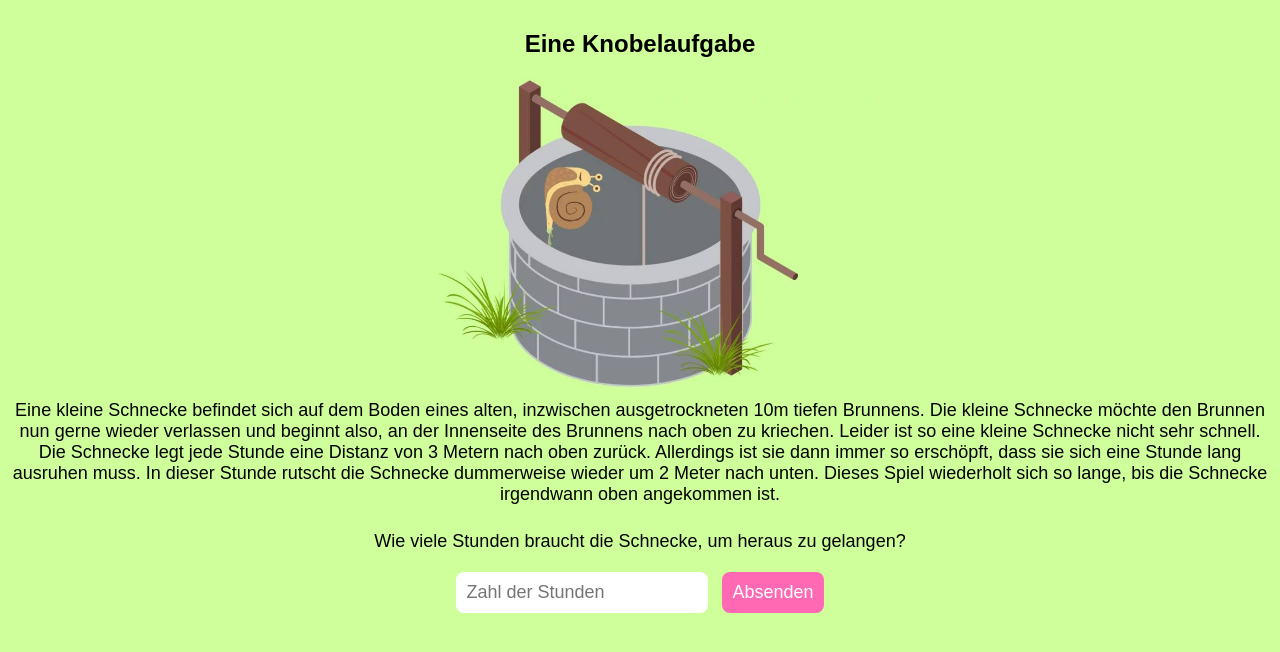
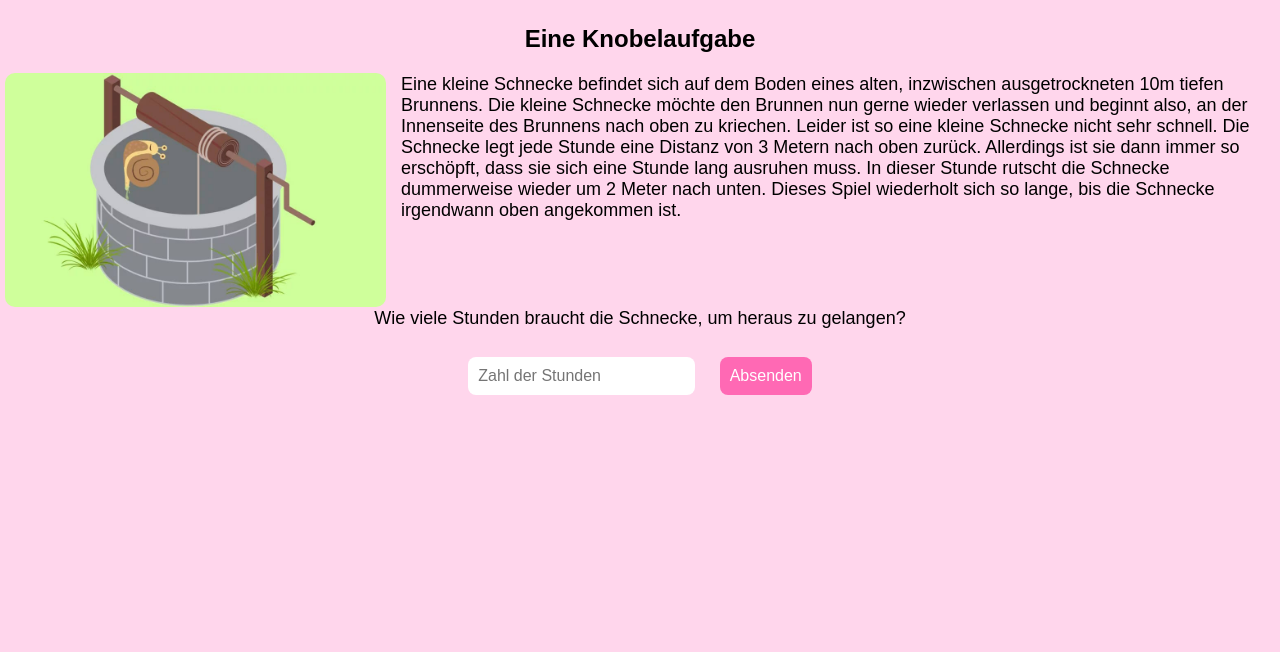
Before and after one commit to olekaufmann/Schnitzeljagd2025, a plain HTML site: page schnecke.html in a window 1280 px wide. Drawn offline with Linux system fonts and the light colour scheme.

Commit message:
Update schnecke.html

```diff
--- a/schnecke.html
+++ b/schnecke.html
@@ -3,30 +3,21 @@
 <head>
   <meta charset="UTF-8">
   <meta name="viewport" content="width=device-width, initial-scale=1.0">
-  <title> Schnitzeljagd </title>
+  <title>Schnitzeljagd</title>
   <style>
     body {
-      margin: 10px;
+      margin: 5px;
       font-family: 'Arial', cursive, sans-serif;
-      background: linear-gradient(to right, #CFFF9B, #CFFF9B);
+      background: linear-gradient(to right, #ffd6ec, #ffd6ec);
       display: flex;
       flex-direction: column;
       align-items: center;
       justify-content: center;
-      text-align: center;
-    }
-    img {
-      max-width: 40%;
-      border-radius: 10px;
-    }
-    p {
-      font-size: 18px;
-      margin-top: 8px;
     }
     input, button {
       padding: 10px;
-      font-size: 18px;
-      margin: 2px;
+      font-size: 16px;
+      margin: 10px;
       border: none;
       border-radius: 8px;
     }
@@ -35,21 +26,28 @@
       color: white;
       cursor: pointer;
     }
-    #feedback {
-      margin-top: 5px;
-      font-weight: bold;
+    img {
+      float: left;
+      margin-right: 15px;
+      max-width: 30%;
+      border-radius: 10px;
     }
     .clearfix::after {
       content: "";
       display: table;
       clear: both;
     }
-    .inline-container {
-    display: flex;
-    gap: 10px; /* spacing between input and button */
-  }
+    p {
+      font-size: 18px;
+      margin-top: 1px;
+    }
+    #feedback {
+      margin-top: 5px;
+      font-weight: bold;
+    }
   </style>
 </head>
+
 <body>
 <h2> Eine Knobelaufgabe </h2>
 <div class="clearfix">
```
